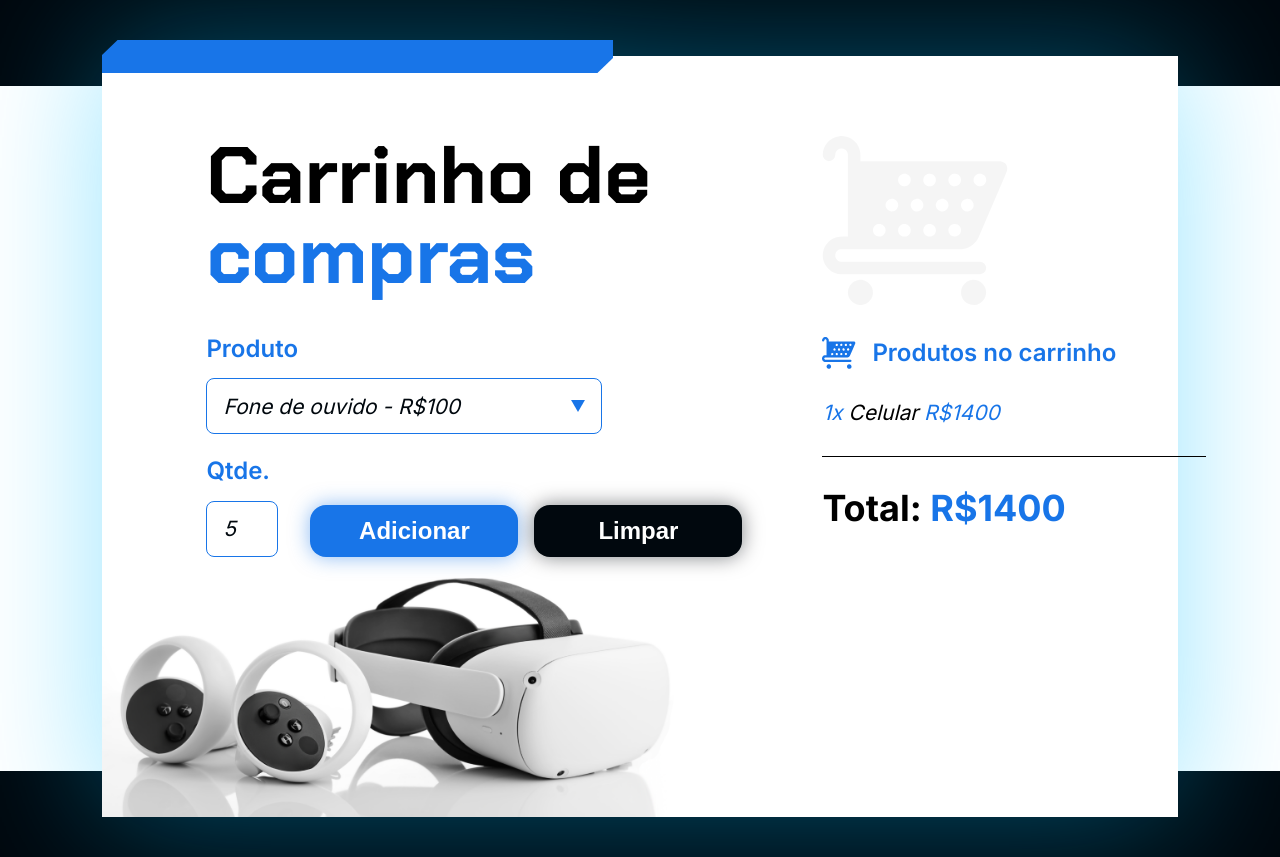
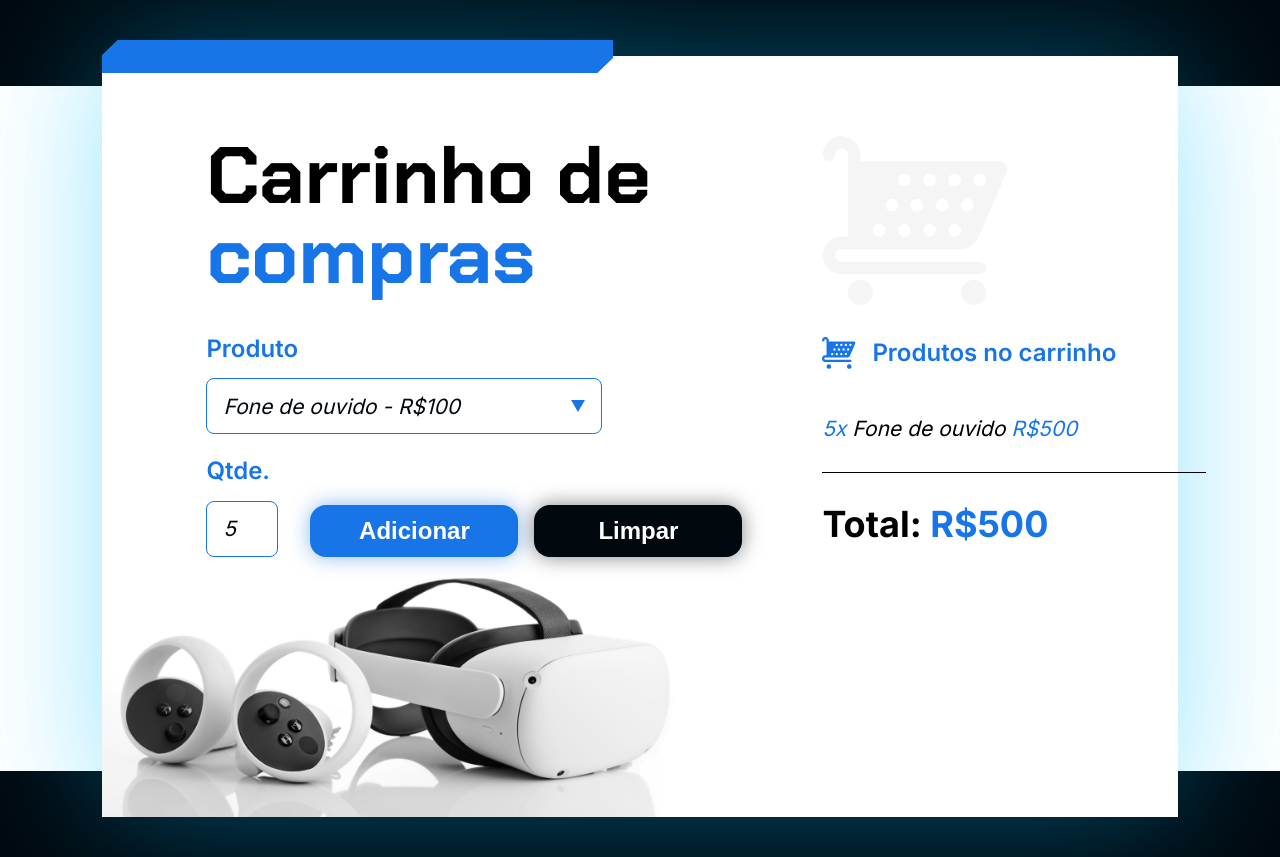
Before and after one commit to Kamem0110/Refazendo2024, a plain HTML site: page 3411-praticando-logica-projeto_inicial/carrinho-compras/index.html in a window 1280 px wide. Both pictures are taken after typing "5" into the empty fields and a click on the button "Adicionar". Drawn offline with Linux system fonts and the light colour scheme.

Commit message:
Atualizando carrinho de compras

```diff
--- a/3411-praticando-logica-projeto_inicial/carrinho-compras/index.html
+++ b/3411-praticando-logica-projeto_inicial/carrinho-compras/index.html
@@ -57,14 +57,14 @@
 
       <section class="carrinho__produtos" id="lista-produtos">
         <section class="carrinho__produtos__produto">
-          <span class="texto-azul">1x</span> Celular <span class="texto-azul">R$1400</span>
+        <!--  <span class="texto-azul">1x</span> Celular <span class="texto-azul">R$1400</span>-->
         </section>
       </section>
 
       <div class="divisoria"></div>
 
       <p class="carrinho__total">
-        Total: <span class="texto-azul" id="valor-total">R$1400</span>
+        Total: <span class="texto-azul" id="valor-total">R$0</span>
       </p>
     </section>
   </main>
--- a/3411-praticando-logica-projeto_inicial/carrinho-compras/js/app.js
+++ b/3411-praticando-logica-projeto_inicial/carrinho-compras/js/app.js
@@ -0,0 +1,46 @@
+document.addEventListener("DOMContentLoaded", () => {
+    const listaProdutos = document.getElementById("lista-produtos");
+    const valorTotal = document.getElementById("valor-total");
+    const produtoInput = document.getElementById("produto");
+    const quantidadeInput = document.getElementById("quantidade");
+
+    let total = 0;
+
+    function adicionar() {
+      const produtoSelecionado = produtoInput.value;
+      const quantidade = parseInt(quantidadeInput.value);
+
+      if (!quantidade || quantidade <= 0) {
+        alert("Por favor, insira uma quantidade válida.");
+        return;
+      }
+
+      const [produtoNome, precoStr] = produtoSelecionado.split(" - R$");
+      const preco = parseFloat(precoStr);
+
+      // Cria o elemento de produto
+      const produtoElemento = document.createElement("section");
+      produtoElemento.classList.add("carrinho__produtos__produto");
+      produtoElemento.innerHTML = `<span class="texto-azul">${quantidade}x</span> ${produtoNome} <span class="texto-azul">R$${preco * quantidade}</span>`;
+
+      // Adiciona o produto à lista
+      listaProdutos.appendChild(produtoElemento);
+
+      // Atualiza o total
+      total += preco * quantidade;
+      valorTotal.textContent = `R$${total}`;
+    }
+
+    function limpar() {
+      // Remove todos os produtos da lista
+      listaProdutos.innerHTML = "";
+
+      // Reseta o total
+      total = 0;
+      valorTotal.textContent = "R$0";
+    }
+
+    // Expondo as funções para o HTML
+    window.adicionar = adicionar;
+    window.limpar = limpar;
+  });
```
